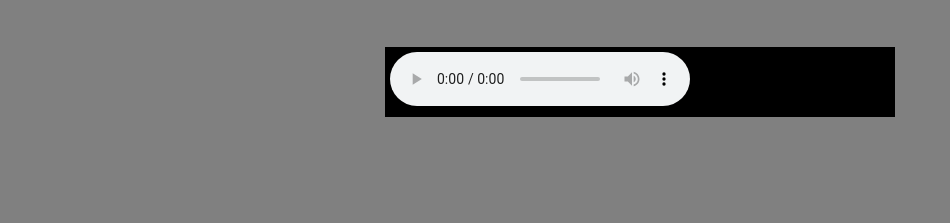
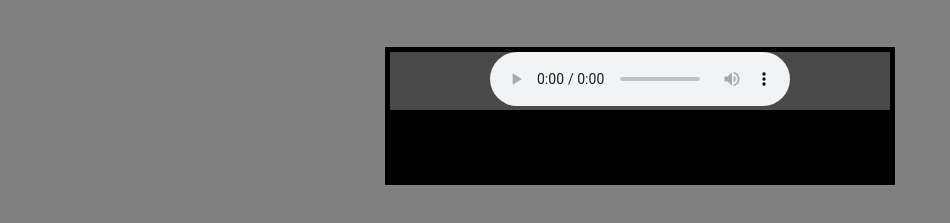
Before and after one commit to Edxael/Animated-Audio-Bars, a plain HTML site: page index.html in a window 1280 px wide. Shown: the part 61-284 px from the top of the page, without its empty margins (0-950 px from the left). Drawn offline with Linux system fonts and the light colour scheme.

Commit message:
add changes to audio

```diff
--- a/code.js
+++ b/code.js
@@ -54,13 +54,13 @@ function frameLooper(){
 	fbc_array = new Uint8Array(analyser.frequencyBinCount)
 	analyser.getByteFrequencyData(fbc_array)
 	ctx.clearRect(0, 0, canvas.width, canvas.height) // Clear the canvas
-	ctx.fillStyle = '#00CCFF' // Color of the bars
+	ctx.fillStyle = 'rgb(110, 74, 252)' // Color of the bars
 	bars = 100;
 
   for (var i = 0; i < bars; i++) {
 		bar_x = i * 3
-		bar_width = 2
-		bar_height = -(fbc_array[i] / 2)
+		bar_width = 4
+		bar_height = -(fbc_array[i] / 10)
 		//  fillRect( x, y, width, height ) // Explanation of the parameters below
 		ctx.fillRect(bar_x, canvas.height, bar_width, bar_height)
 	}
--- a/index.html
+++ b/index.html
@@ -13,7 +13,8 @@
         <div id="audio_box">
 
         </div>
-        <canvas id="analyzer_render" width="500" height="30"></canvas>
+        <br><br>
+        <canvas id="analyzer_render" width="auto" height="30"></canvas>
       </div>
     </div>
 
--- a/style.css
+++ b/style.css
@@ -1,22 +1,28 @@
 body{
   background-color: gray;
+  /*background-color: blue;*/
 }
 
 #mp3_player{
   width: 500px;
-  height: 60px;
+  height: auto;
   background: #000;
   padding: 5px;
   margin: 50px auto;
+  text-align: center;
 }
 
 #audio_box{
   width: 500px;
-  background: #000;
-  float: left;
+  background: rgb(73, 73, 73);
+  /*float: left;*/
 }
 
-#analyzer{
-  background: #002D3C;
-  float: left;
+#analyzer_render{
+  background: pinkrgb(186, 186, 186);
+  /*float: left;*/
 }
+
+/*div#mp3_player{ width:500px; height:60px; background:#000; padding:5px; margin:50px auto; }
+div#mp3_player > div > audio{  width:500px; background:#000; float:left;  }
+div#mp3_player > canvas{ width:500px; height:30px; background:#002D3C; float:left; }*/
```
Also changed, not shown: 1 other file.
